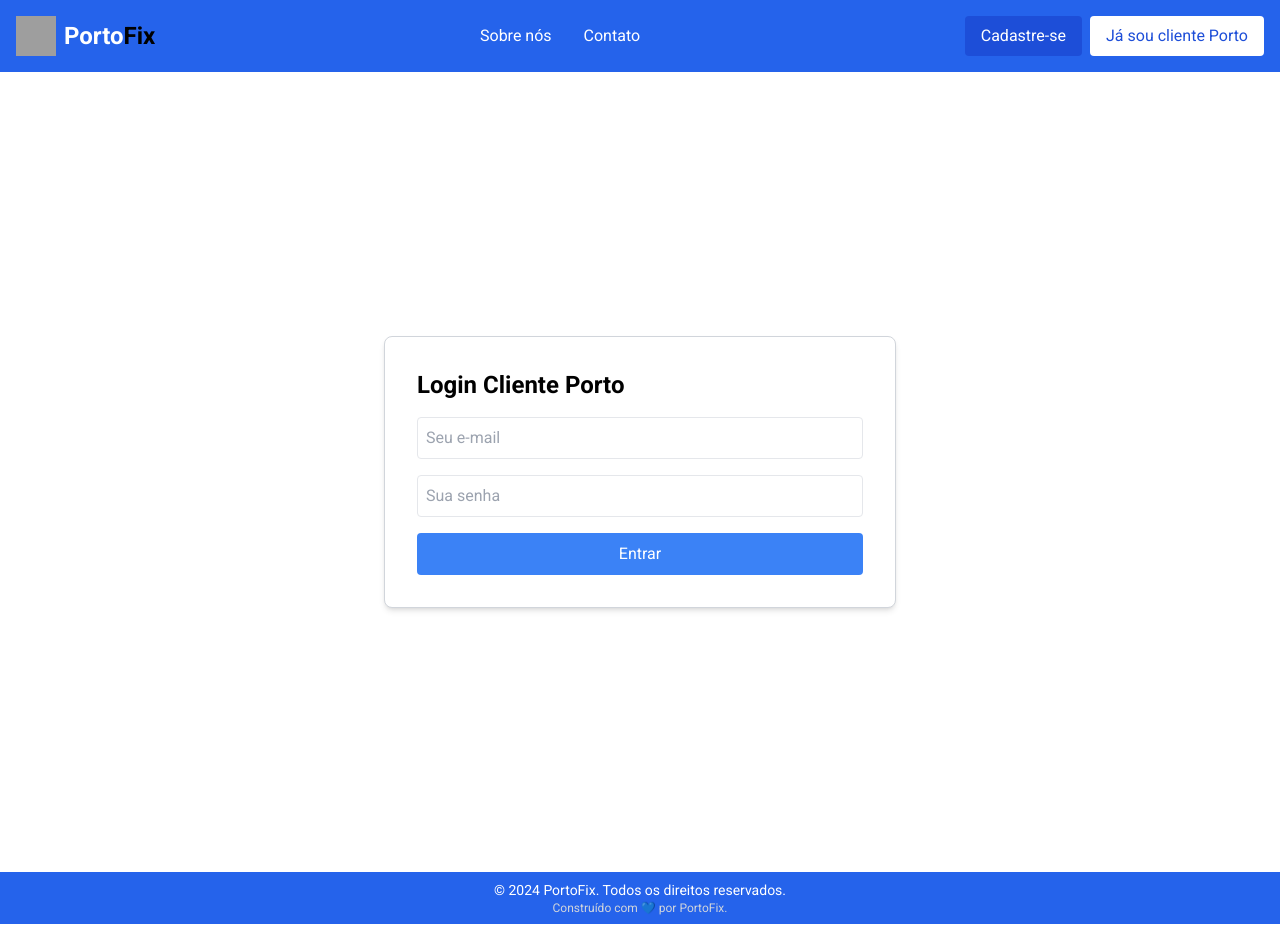
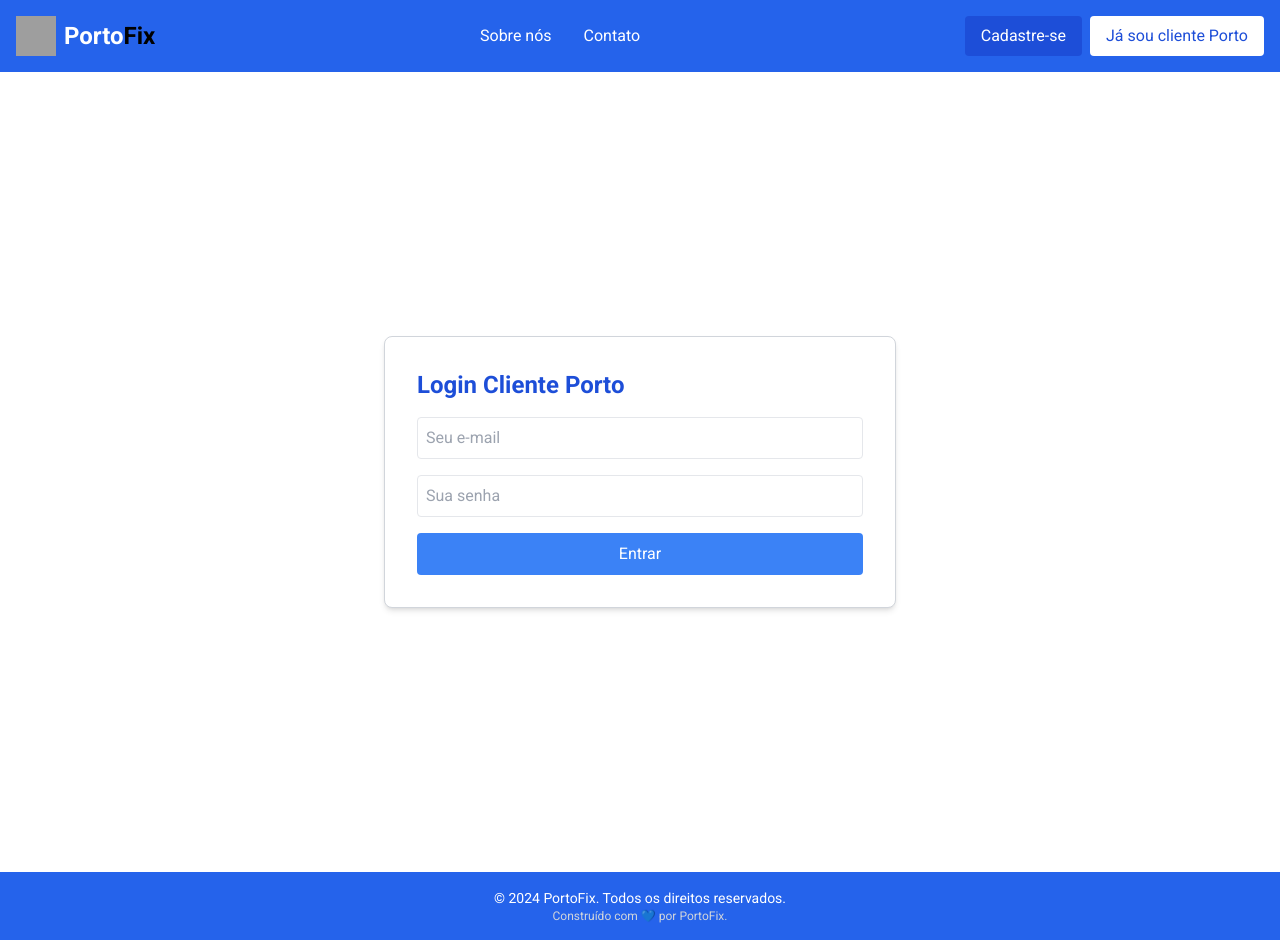
Before and after one commit to lds2125/Sprint3FrontEnd, a React (Vite) app: page /cliente-porto in a window 1280 px wide. Built offline with nearby package versions, Linux system fonts and the light colour scheme; grey boxes are pictures that could not be loaded.

Commit message:
Mudança cores footer e jasoucliente

```diff
--- a/src/Pages/JaSouCliente/JaSouCliente.tsx
+++ b/src/Pages/JaSouCliente/JaSouCliente.tsx
@@ -16,7 +16,7 @@ const JaSouClientePorto: React.FC = () => {
   return (
     <div className="flex justify-center items-center h-screen bg-white">
       <div className="bg-white rounded-lg border border-gray-300 shadow-md p-8 w-full max-w-lg">
-        <h1 className="text-2xl font-bold mb-4 text-black">Login Cliente Porto</h1>
+        <h1 className="text-2xl font-bold mb-4 text-blue-700 ">Login Cliente Porto</h1>
         <form onSubmit={handleLogin} className="space-y-4">
           <input
             type="email"
--- a/src/components/Footer/Footer.tsx
+++ b/src/components/Footer/Footer.tsx
@@ -2,7 +2,7 @@ import React from 'react';
 
 const Footer: React.FC = () => {
   return (
-    <footer className="bg-blue-600 text-white py-2 text-center relative bottom-0 left-0 w-full">
+    <footer className="bg-blue-600 text-white py-4 text-center relative bottom-0 left-0 w-full ">
       <p className="text-sm">
         &copy; {new Date().getFullYear()} PortoFix. Todos os direitos reservados.
       </p>
```
